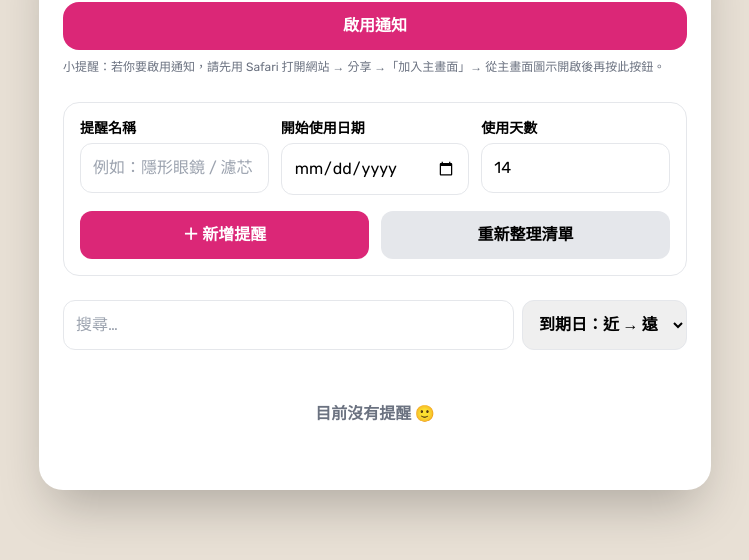
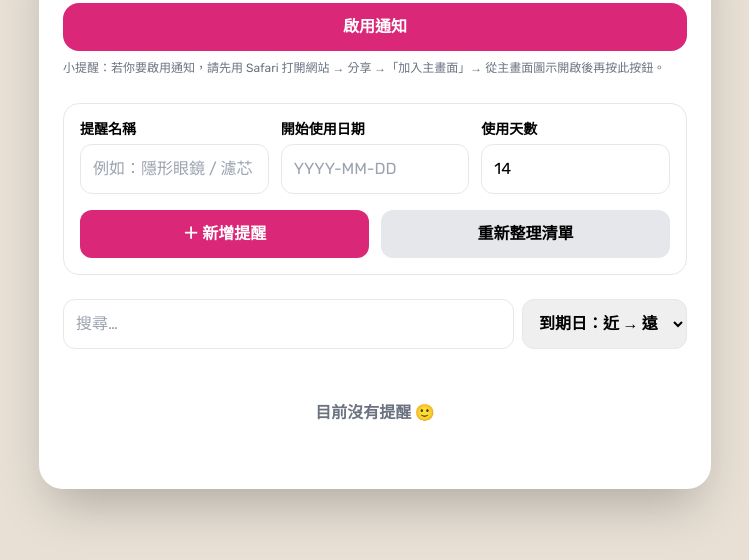
Before and after one commit to a29392762-afk/reminder-pwa, a website: page index.html in a window 1280 px wide. Shown: the part 194-754 px from the top of the page, without its empty margins (265-1014 px from the left). Drawn offline with nearby package versions, Linux system fonts and the light colour scheme.

Commit message:
Update index.html

```diff
--- a/index.html
+++ b/index.html
@@ -48,7 +48,15 @@
 
         <div class="md:col-span-2">
           <label class="block text-sm font-bold mb-1">開始使用日期</label>
-          <input type="date" v-model="draft.startDate" class="w-full border rounded-xl p-3" />
+          <input
+            type="text"
+            v-model.trim="draft.startDate"
+            inputmode="numeric"
+            placeholder="YYYY-MM-DD"
+            class="w-full border rounded-xl p-3"
+            pattern="\\d{4}-\\d{2}-\\d{2}"
+          />
+
         </div>
 
         <div class="md:col-span-2">
@@ -226,7 +234,11 @@ createApp({
     async function addReminder() {
       try {
         if (!draft.value.title) return alert('請輸入提醒名稱');
-        if (!draft.value.startDate) return alert('請選開始使用日期');
+        if (!draft.value.startDate) return alert('請輸入開始使用日期');
+        if (!/^\d{4}-\d{2}-\d{2}$/.test(draft.value.startDate)) {
+          return alert('日期格式請用 YYYY-MM-DD，例如 2025-12-17');
+        }
+
         if (!draft.value.useDays || Number(draft.value.useDays) <= 0) return alert('使用天數至少 1 天');
 
         const dueDate = addDaysToYMD(draft.value.startDate, draft.value.useDays);
```
